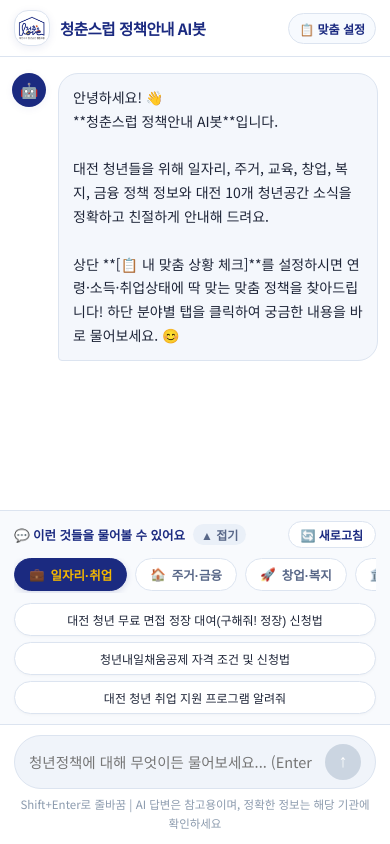
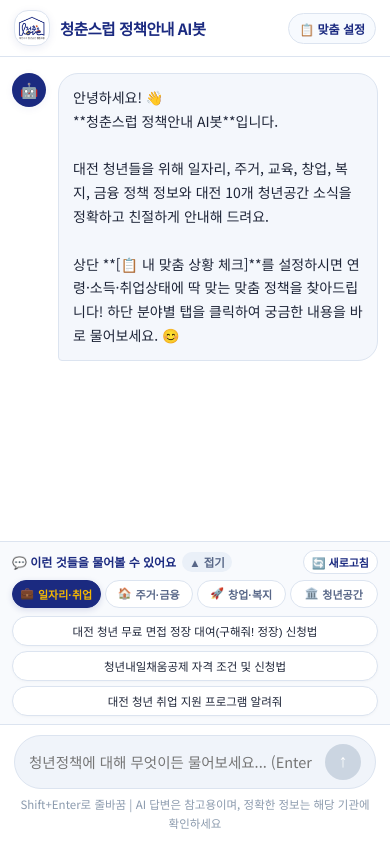
Before and after one commit to Kwonsehan/helproomz-bot, a Next.js app: page / in a window 390 px wide. Built offline with nearby package versions, Linux system fonts and the light colour scheme.

Commit message:
Fix: align 4 category tabs in single row for mobile view and slim down suggestion chips

```diff
--- a/app/globals.css
+++ b/app/globals.css
@@ -716,7 +716,7 @@ html, body {
 }
 
 /* ============================================
-   분야별 2단계 추천 질문 탭
+   분야별 2단계 추천 질문 탭 (모바일 1라인 콤팩트)
    ============================================ */
 .suggestions {
   padding: 12px 24px;
@@ -724,14 +724,8 @@ html, body {
   border-top: 1px solid var(--border);
   display: flex;
   flex-direction: column;
-  gap: 10px;
+  gap: 8px;
   flex-shrink: 0;
-}
-
-@media (max-width: 640px) {
-  .suggestions {
-    padding: 10px 14px;
-  }
 }
 
 .suggestions-header {
@@ -745,7 +739,7 @@ html, body {
   border: none;
   display: flex;
   align-items: center;
-  gap: 8px;
+  gap: 6px;
   cursor: pointer;
 }
 
@@ -755,18 +749,12 @@ html, body {
   color: var(--chungchun-blue);
 }
 
-@media (max-width: 640px) {
-  .suggestions-label {
-    font-size: 12.5px;
-  }
-}
-
 .toggle-icon {
-  font-size: 12px;
+  font-size: 11.5px;
   color: var(--text-secondary);
   font-weight: 600;
   background: #EAF0F8;
-  padding: 2px 8px;
+  padding: 2px 7px;
   border-radius: var(--radius-pill);
 }
 
@@ -774,8 +762,8 @@ html, body {
   background: #ffffff;
   border: 1px solid var(--border);
   border-radius: var(--radius-pill);
-  padding: 4px 12px;
-  font-size: 12px;
+  padding: 4px 10px;
+  font-size: 11.5px;
   color: var(--chungchun-blue);
   font-weight: 700;
   cursor: pointer;
@@ -790,21 +778,22 @@ html, body {
 .suggestions-content {
   display: flex;
   flex-direction: column;
-  gap: 10px;
+  gap: 8px;
 }
 
 .category-tab-bar {
-  display: flex;
-  gap: 8px;
-  overflow-x: auto;
-  padding-bottom: 2px;
+  display: grid;
+  grid-template-columns: repeat(4, 1fr);
+  gap: 6px;
+  width: 100%;
 }
 
 .category-tab-btn {
   display: flex;
   align-items: center;
-  gap: 6px;
-  padding: 6px 14px;
+  justify-content: center;
+  gap: 4px;
+  padding: 6px 8px;
   border-radius: var(--radius-pill);
   background: #ffffff;
   border: 1px solid var(--border);
@@ -814,11 +803,16 @@ html, body {
   cursor: pointer;
   white-space: nowrap;
   transition: all 0.2s ease;
+  width: 100%;
 }
 
 .category-tab-btn:hover {
   border-color: var(--chungchun-blue);
   color: var(--chungchun-blue);
+}
+
+.tab-label-short {
+  display: none;
 }
 
 .active-cat-tab {
@@ -832,22 +826,15 @@ html, body {
 .suggestions-grid-3 {
   display: grid;
   grid-template-columns: repeat(3, 1fr);
-  gap: 10px;
-}
-
-@media (max-width: 640px) {
-  .suggestions-grid-3 {
-    grid-template-columns: 1fr;
-    gap: 6px;
-  }
+  gap: 8px;
 }
 
 .suggestion-chip {
-  padding: 9px 14px;
+  padding: 8px 12px;
   background: #ffffff;
   border: 1px solid var(--border);
   border-radius: var(--radius-pill);
-  font-size: 13px;
+  font-size: 12.5px;
   color: var(--text-primary);
   text-align: center;
   cursor: pointer;
@@ -858,18 +845,51 @@ html, body {
   box-shadow: 0 1px 3px rgba(0,0,0,0.03);
 }
 
-@media (max-width: 640px) {
-  .suggestion-chip {
-    padding: 7px 12px;
-    font-size: 12px;
-  }
-}
-
 .suggestion-chip:hover {
   border-color: var(--chungchun-blue);
   background: #F0F4FA;
   color: var(--chungchun-blue);
   font-weight: 700;
+}
+
+/* 모바일 전용 슬림 1라인 컴팩트 스타일 */
+@media (max-width: 640px) {
+  .suggestions {
+    padding: 8px 12px;
+    gap: 6px;
+  }
+  .suggestions-label {
+    font-size: 12px;
+  }
+  .refresh-btn {
+    padding: 3px 8px;
+    font-size: 11px;
+  }
+  .category-tab-bar {
+    gap: 4px;
+  }
+  .category-tab-btn {
+    padding: 5px 4px;
+    font-size: 11px;
+    border-radius: 14px;
+  }
+  .tab-icon {
+    font-size: 11px;
+  }
+  .tab-label-full {
+    display: none;
+  }
+  .tab-label-short {
+    display: inline;
+  }
+  .suggestions-grid-3 {
+    grid-template-columns: 1fr;
+    gap: 5px;
+  }
+  .suggestion-chip {
+    padding: 6px 10px;
+    font-size: 11.5px;
+  }
 }
 
 /* ============================================
--- a/components/ChatWindow.tsx
+++ b/components/ChatWindow.tsx
@@ -2,8 +2,7 @@
 // ============================================
 // components/ChatWindow.tsx
 // 메인 채팅창 컴포넌트
-// - 맞춤 설정 안함 ➔ '💡 추천 정책 TOP 2' (질문 분야 연관 무작위)
-// - 맞춤 설정 함 ➔ '💡 맞춤 추천 정책 TOP 2' (맞춤 조건 반영)
+// - 분야별 4개 탭 모바일 한눈에 다 보이는 콤팩트 라벨 및 1라인 배치 지원
 // ============================================
 
 import { useState, useRef, useEffect, useCallback } from 'react';
@@ -17,14 +16,15 @@ export type CategoryTab = '일자리' | '주거금융' | '창업복지' | '청
 export interface CategoryTabInfo {
   id: CategoryTab;
   label: string;
+  shortLabel: string;
   icon: string;
 }
 
 export const CATEGORY_TABS: CategoryTabInfo[] = [
-  { id: '일자리', label: '일자리·취업', icon: '💼' },
-  { id: '주거금융', label: '주거·금융', icon: '🏠' },
-  { id: '창업복지', label: '창업·복지', icon: '🚀' },
-  { id: '청년공간', label: '대전 청년공간', icon: '🏛️' },
+  { id: '일자리', label: '일자리·취업', shortLabel: '일자리·취업', icon: '💼' },
+  { id: '주거금융', label: '주거·금융', shortLabel: '주거·금융', icon: '🏠' },
+  { id: '창업복지', label: '창업·복지', shortLabel: '창업·복지', icon: '🚀' },
+  { id: '청년공간', label: '대전 청년공간', shortLabel: '청년공간', icon: '🏛️' },
 ];
 
 export const CATEGORY_QUESTION_POOLS: Record<CategoryTab, string[]> = {
@@ -286,7 +286,7 @@ export default function ChatWindow() {
         <div ref={bottomRef} />
       </main>
 
-      {/* ========== 분야별 2단계 추천 질문 탭 ========== */}
+      {/* ========== 모바일 1라인 컴팩트 4개 분야 탭 추천 질문 영역 ========== */}
       <div className="suggestions">
         <div className="suggestions-header">
           <button
@@ -320,8 +320,9 @@ export default function ChatWindow() {
                   onClick={() => setActiveCategoryTab(tab.id)}
                   className={`category-tab-btn ${activeCategoryTab === tab.id ? 'active-cat-tab' : ''}`}
                 >
-                  <span>{tab.icon}</span>
-                  <span>{tab.label}</span>
+                  <span className="tab-icon">{tab.icon}</span>
+                  <span className="tab-label-full">{tab.label}</span>
+                  <span className="tab-label-short">{tab.shortLabel}</span>
                 </button>
               ))}
             </div>
```
